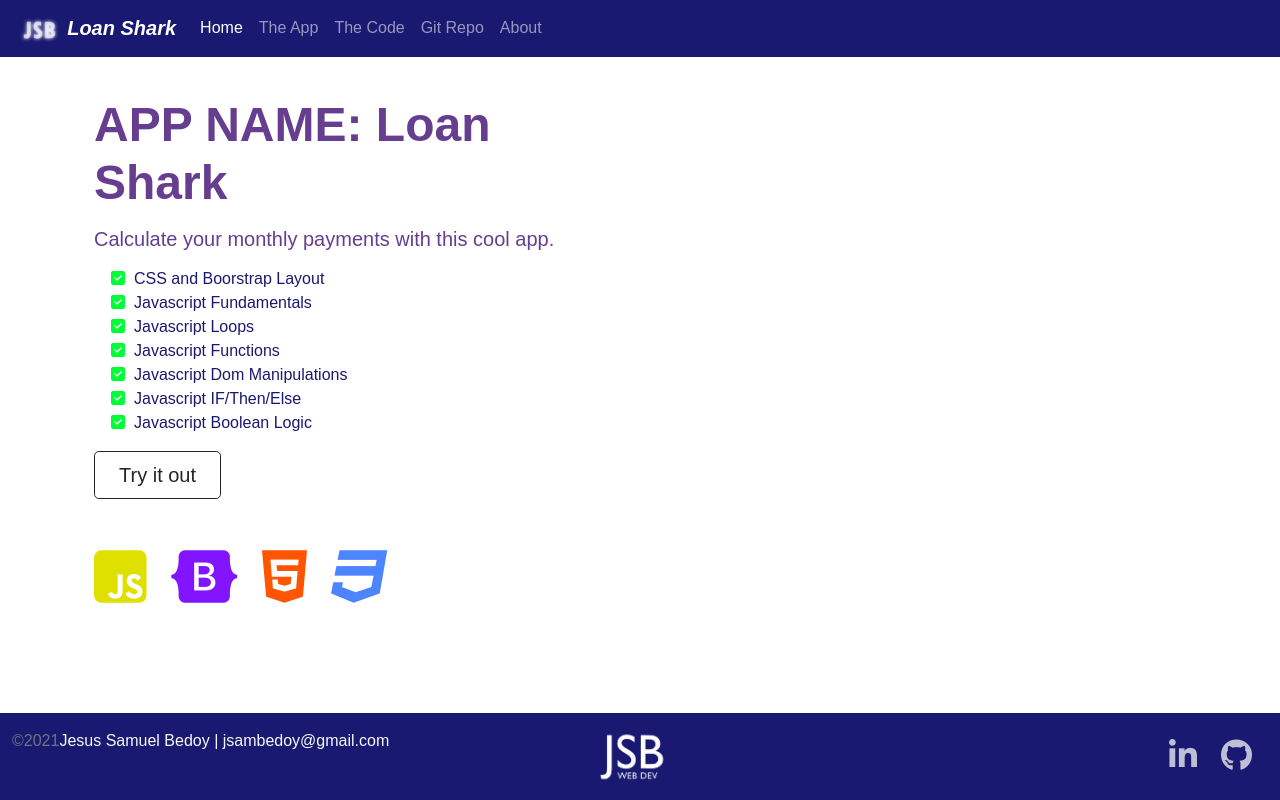
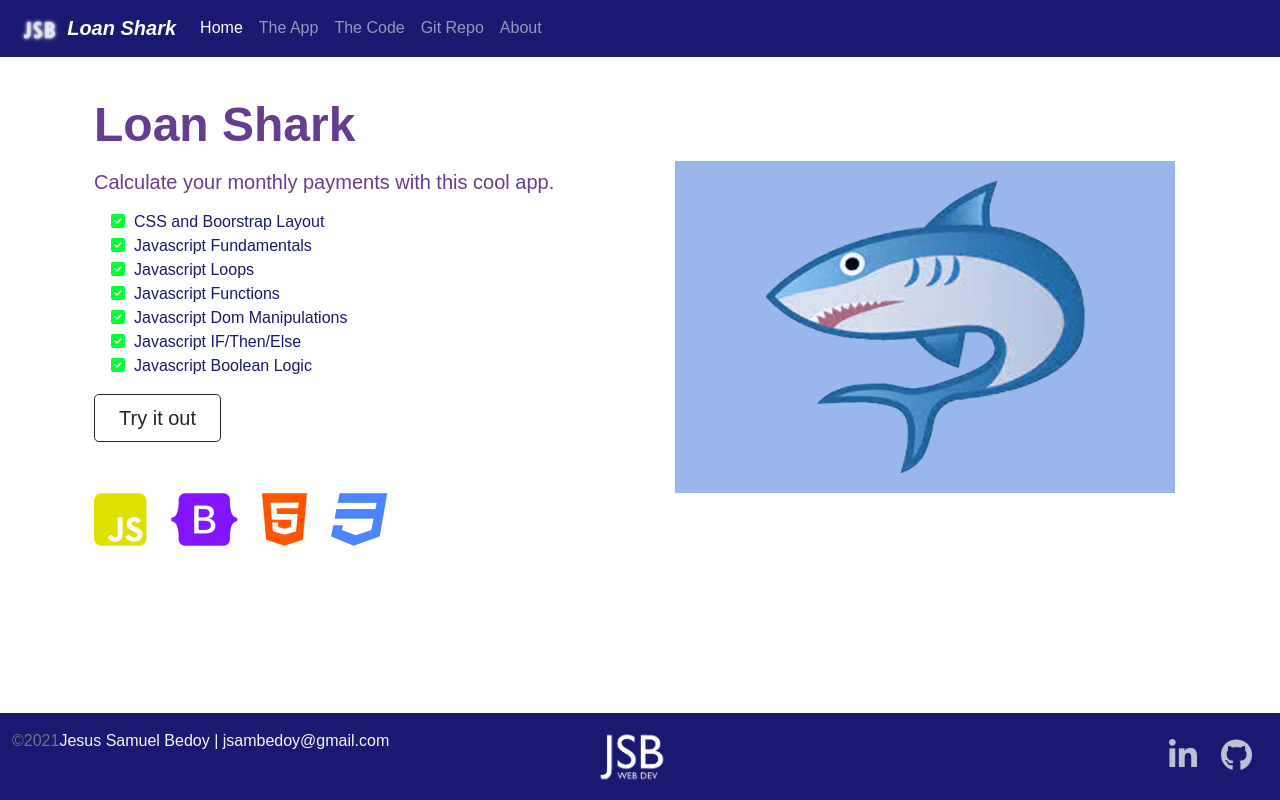
Before and after one commit to jsambedoy/loan-shark, a plain HTML site: page index.html in a window 1280 px wide. Drawn offline with nearby package versions, Linux system fonts and the light colour scheme.

Commit message:
loan shark

```diff
--- a/index.html
+++ b/index.html
@@ -2,7 +2,7 @@
 <html lang="en" class="h-100">
 
 <head>
-    <title>App Name: A Coding Project by JSB</title>
+    <title>Loan Shark: A Coding Project by JSB</title>
     <!-- Required meta tags -->
     <meta charset="utf-8">
     <meta name="viewport" content="width=device-width, initial-scale=1, shrink-to-fit=no">
@@ -56,7 +56,7 @@
         <div class="container col-xxl-8 px-4 py-5">
            <div class="row g-5 py-5  row-cols-1 row-cols-lg-2">
                <div class="col order-last order-lg-first">
-                <h1 class="display-5 fw-bold 1h-1 mb-3"> APP NAME: Loan Shark</h1>
+                <h1 class="display-5 fw-bold 1h-1 mb-3">Loan Shark</h1>
                 <h4 class="lead">Calculate your monthly payments with this cool app.</strong></h4>
                <ul class="fa-ul pt-2 checklist">
                    <li><span class="fa-li"><i class="fas fa-check-square"></i></span>CSS and Boorstrap Layout</li>
@@ -79,8 +79,11 @@
                             <div class="col"><i class="fab fa-css3 fa-3x cssicon"></i></div>
                         </div>
                     </div>
-                </h5></div>
-
+                </h5>
+            </div>
+               <div class="col d-flex align-items-center">
+                   <img src="/img/loanshark-logo.png" alt="logo" class="img-fluid center-block d-block mx-auto" width="500">
+               </div>
            </div>
         </div>
     </main>
```
Also changed, not shown: img/loanshark-logo.png (added), 1 other file.
